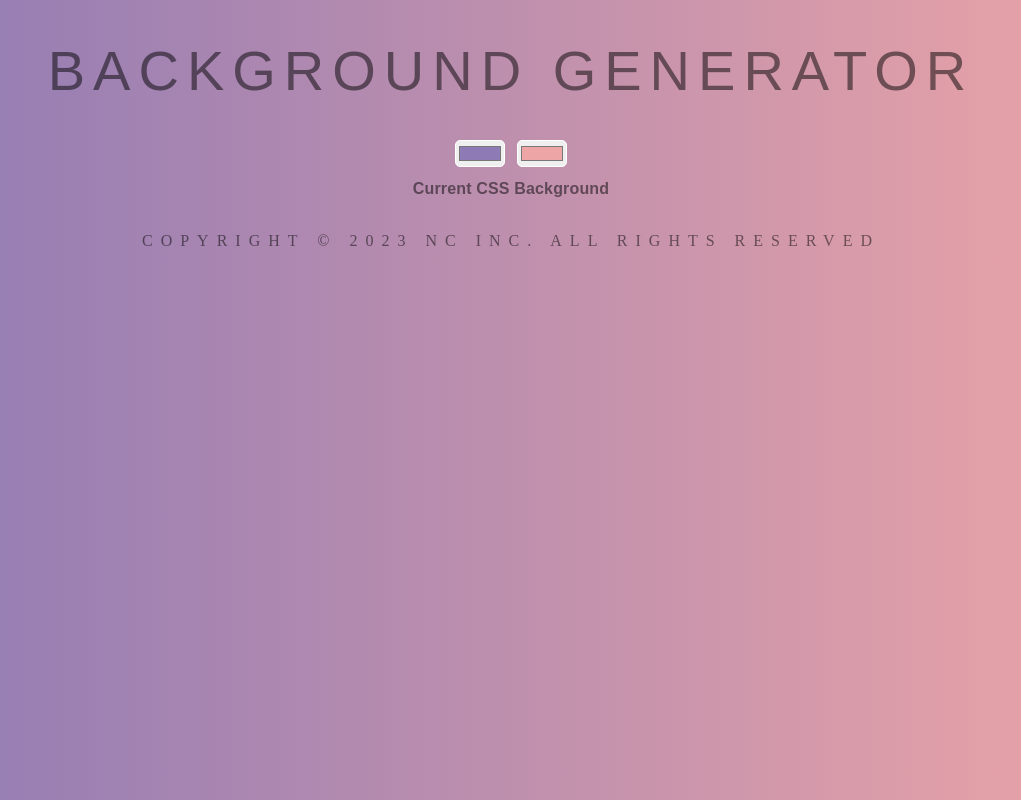
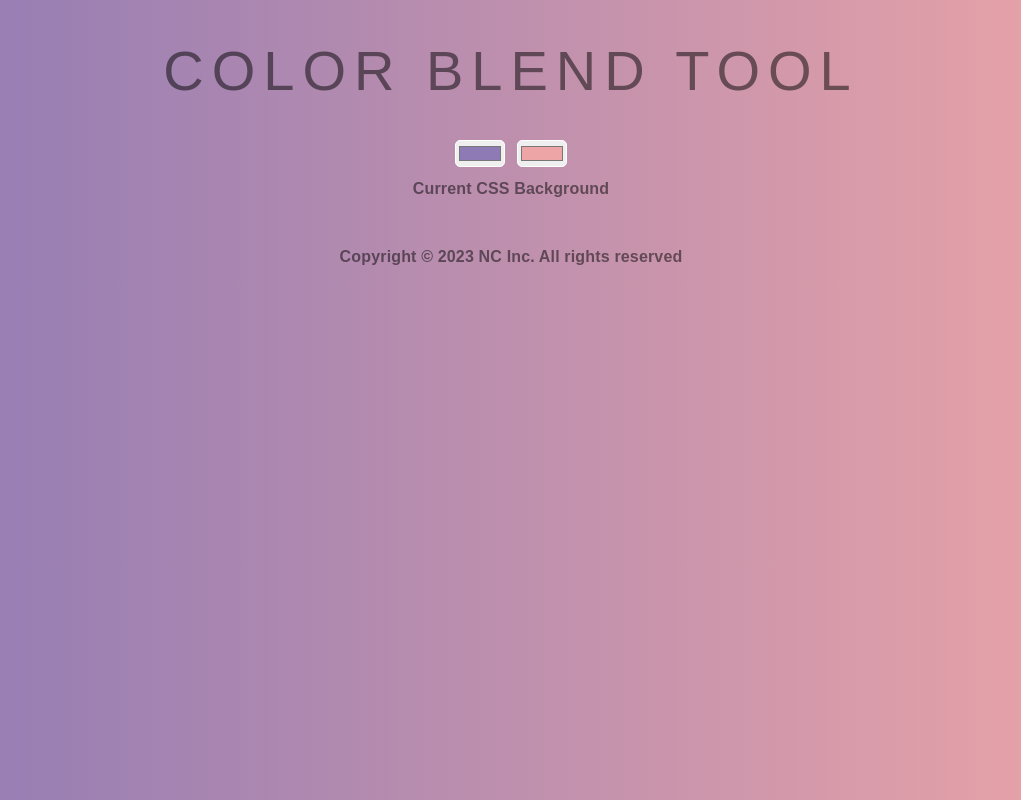
Before and after one commit to NcGautham/Color-Blend-Tool, a plain HTML site: page index.html in a window 1280 px wide. Shown: the whole page, without its empty margins (129-1150 px from the left). Drawn offline with Linux system fonts and the light colour scheme.

Commit message:
Update index.html

```diff
--- a/index.html
+++ b/index.html
@@ -9,7 +9,7 @@
 
 </head>
 <body id="gradient">
-   <h1>Background Generator</h1>
+   <h1>Color Blend Tool</h1>
    <input class=color1 type="color" name="color1" value="#8E7AB5">
    <input class=color2 type="color" name="color2" value="#EEA5A6">
    <h2>Current CSS Background</h2>
@@ -18,6 +18,6 @@
     <footer style="text-align: center;">
     <br>
 
-             Copyright © 2023 NC Inc. All rights reserved
+           <h3> Copyright © 2023 NC Inc. All rights reserved </h3>
 </body>
 </html>
```
